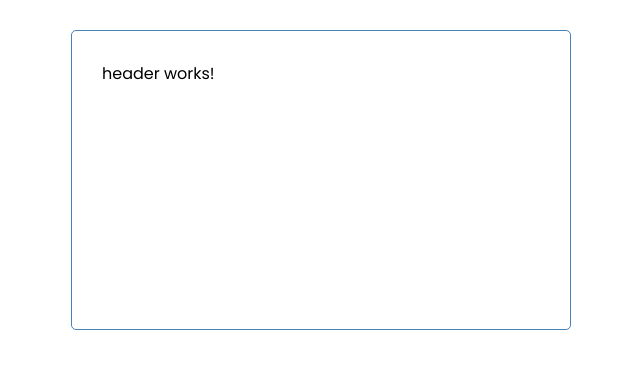
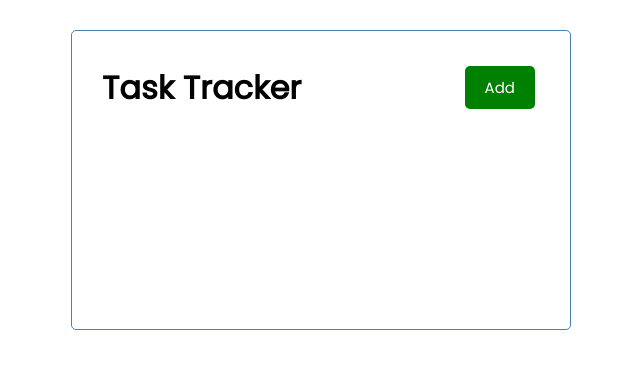
Before and after one commit to Callumwhite210/Angular-App, an Angular app: page / in a window 1280 px wide. Shown: the top 368 px of the page, without its empty margins (319-959 px from the left). Built offline with nearby package versions, Linux system fonts and the light colour scheme.

Commit message:
Reusable button comp

```diff
--- a/src/app/app.module.ts
+++ b/src/app/app.module.ts
@@ -3,11 +3,13 @@
 
 import { AppComponent } from './app.component';
 import { HeaderComponent } from './components/header/header.component';
+import { ButtonComponent } from './components/button/button.component';
 
 @NgModule({
   declarations: [
     AppComponent,
-    HeaderComponent
+    HeaderComponent,
+    ButtonComponent
   ],
   imports: [
     BrowserModule
--- /dev/null
+++ b/src/app/components/button/button.component.html
@@ -0,0 +1,6 @@
+<!-- Click event -->
+<button [ngStyle]="{'background-color': color}"
+class="btn"
+(click)="onClick()">
+{{ text }}
+</button>
--- /dev/null
+++ b/src/app/components/button/button.component.ts
@@ -0,0 +1,24 @@
+import { Component, OnInit, Input, Output, EventEmitter } from '@angular/core';
+
+@Component({
+  selector: 'app-button',
+  templateUrl: './button.component.html',
+  styleUrls: ['./button.component.css']
+})
+export class ButtonComponent implements OnInit {
+  //Text and color are being input which is a string
+  @Input() text = 'string';
+  @Input() color = 'string';
+  //Can now set buttons to fire different events
+  @Output() btnClick = new EventEmitter();
+
+  constructor() {}
+
+  ngOnInit(): void {}
+
+  //Function event
+  onClick() {
+    //Onclick emit event
+    this.btnClick.emit();
+  }
+}
--- a/src/app/components/header/header.component.css
+++ b/src/app/components/header/header.component.css
@@ -0,0 +1,7 @@
+header {
+    /*Helps with button placement*/
+    display: flex;
+    justify-content: space-between;
+    align-items: center;
+    margin-bottom: 20px;
+}
--- a/src/app/components/header/header.component.html
+++ b/src/app/components/header/header.component.html
@@ -1 +1,5 @@
-<p>header works!</p>
+<header>
+    <h1>{{title}}</h1>
+    <!-- btn click now fires whatever event I want -->
+    <app-button color="green" text="Add" (btnClick)="toggleAddTask()"></app-button>
+</header>
--- a/src/app/components/header/header.component.ts
+++ b/src/app/components/header/header.component.ts
@@ -16,4 +16,9 @@
   ngOnInit(): void {
   }
 
+  //Referring to the onClick event in header.comp
+  toggleAddTask() {
+    console.log('toggle');
+  }
+
 }
```
Also changed, not shown: src/app/components/button/button.component.css (added), 1 other file (tests, documents, lock files or other folders).
